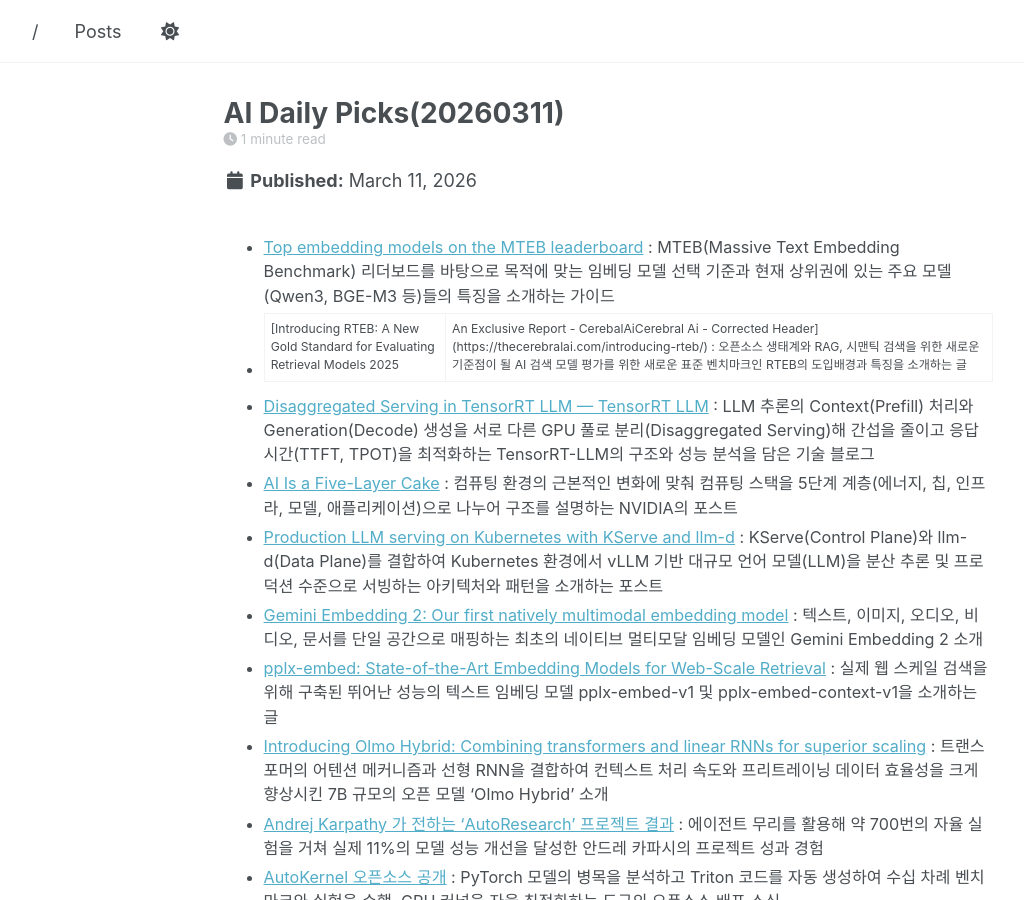
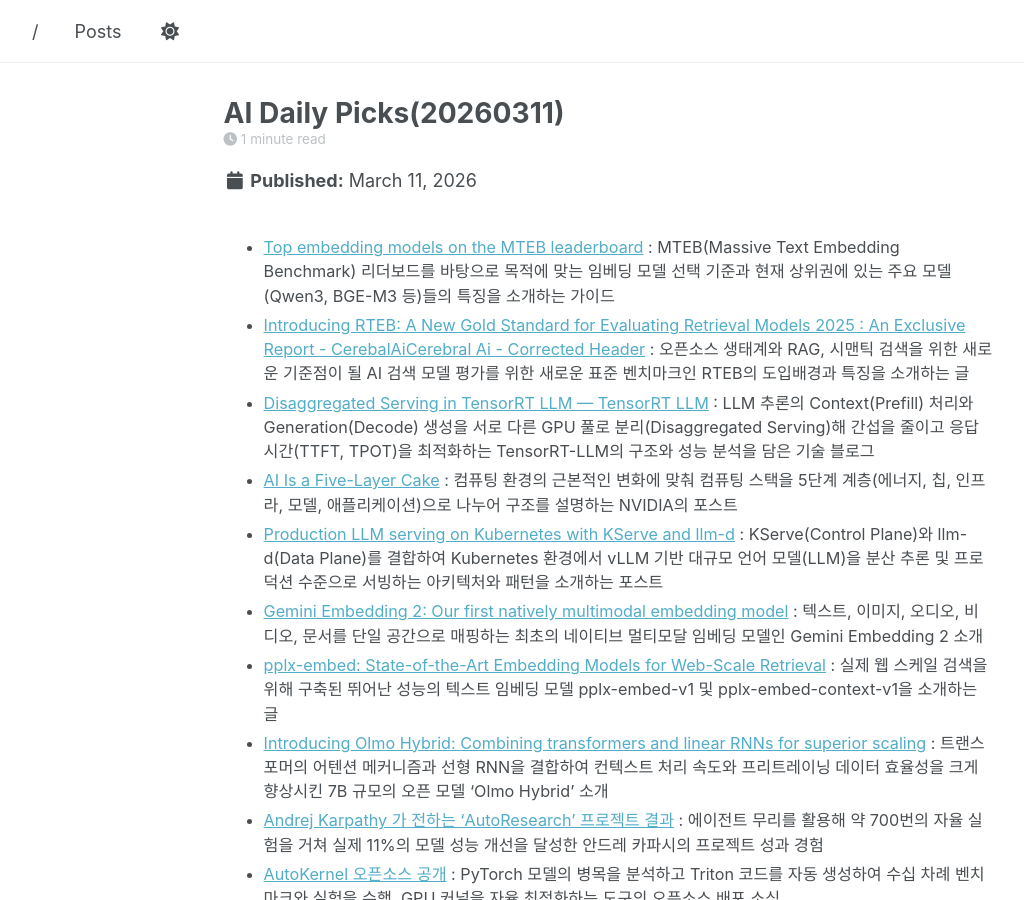
Before and after one commit to parameterfreak/parameterfreak.github.io, a Jekyll site: the page built from _posts/2026-03-11-ai-daily-picks.md, in a window 1280 px wide and 900 px high. Shown: the whole window, without its empty margins (58-1082 px from the left). Built offline with Jekyll 4.4.1, drawn with Linux system fonts in a browser that asks for light colours; a script that is not in the unit is left out.

Commit message:
Fix pipe character in link title causing markdown table issue

```diff
--- a/_posts/2026-03-11-ai-daily-picks.md
+++ b/_posts/2026-03-11-ai-daily-picks.md
@@ -11,7 +11,7 @@
 ---
 
 * [Top embedding models on the MTEB leaderboard](https://modal.com/blog/mteb-leaderboard-article) : MTEB(Massive Text Embedding Benchmark) 리더보드를 바탕으로 목적에 맞는 임베딩 모델 선택 기준과 현재 상위권에 있는 주요 모델(Qwen3, BGE-M3 등)들의 특징을 소개하는 가이드
-* [Introducing RTEB: A New Gold Standard for Evaluating Retrieval Models 2025 | An Exclusive Report - CerebalAiCerebral Ai - Corrected Header](https://thecerebralai.com/introducing-rteb/) : 오픈소스 생태계와 RAG, 시맨틱 검색을 위한 새로운 기준점이 될 AI 검색 모델 평가를 위한 새로운 표준 벤치마크인 RTEB의 도입배경과 특징을 소개하는 글
+* [Introducing RTEB: A New Gold Standard for Evaluating Retrieval Models 2025 : An Exclusive Report - CerebalAiCerebral Ai - Corrected Header](https://thecerebralai.com/introducing-rteb/) : 오픈소스 생태계와 RAG, 시맨틱 검색을 위한 새로운 기준점이 될 AI 검색 모델 평가를 위한 새로운 표준 벤치마크인 RTEB의 도입배경과 특징을 소개하는 글
 * [Disaggregated Serving in TensorRT LLM — TensorRT LLM](https://nvidia.github.io/TensorRT-LLM/1.2.0rc1/blogs/tech_blog/blog5_Disaggregated_Serving_in_TensorRT-LLM.html) : LLM 추론의 Context(Prefill) 처리와 Generation(Decode) 생성을 서로 다른 GPU 풀로 분리(Disaggregated Serving)해 간섭을 줄이고 응답시간(TTFT, TPOT)을 최적화하는 TensorRT-LLM의 구조와 성능 분석을 담은 기술 블로그
 * [AI Is a Five-Layer Cake](https://x.com/nvidia/status/2031311890752704790) : 컴퓨팅 환경의 근본적인 변화에 맞춰 컴퓨팅 스택을 5단계 계층(에너지, 칩, 인프라, 모델, 애플리케이션)으로 나누어 구조를 설명하는 NVIDIA의 포스트
 * [Production LLM serving on Kubernetes with KServe and llm-d](https://x.com/RedHat_AI/status/2031405209310683585) : KServe(Control Plane)와 llm-d(Data Plane)를 결합하여 Kubernetes 환경에서 vLLM 기반 대규모 언어 모델(LLM)을 분산 추론 및 프로덕션 수준으로 서빙하는 아키텍처와 패턴을 소개하는 포스트
```
